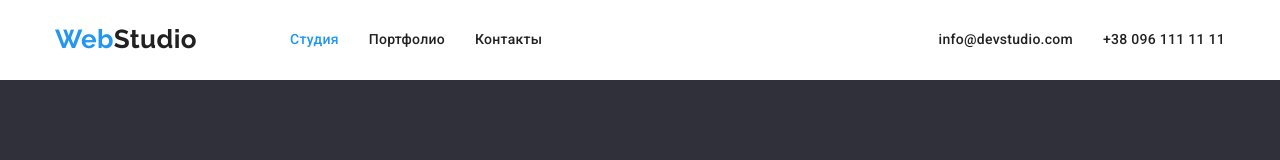
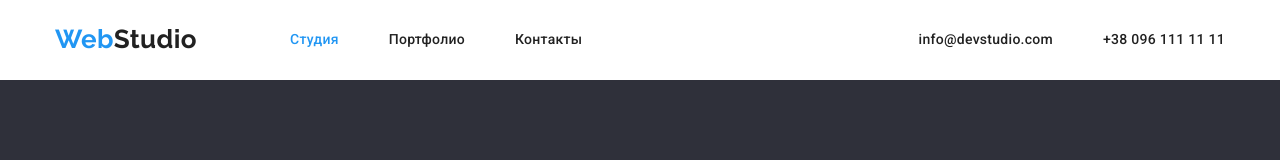
Before and after one commit to sashazabor8/goit-markup-hw-03, a plain HTML site: page index.html in a window 1280 px wide. Shown: the top 160 px of the page. Drawn offline with nearby package versions, Linux system fonts and the light colour scheme.

Commit message:
исправляет отступы в шапке

```diff
--- a/css/styles.css
+++ b/css/styles.css
@@ -121,6 +121,7 @@ h1,h2,h3,h4,h5,h6, ul, li, button, p {
 
 .contacts-list {
     display: flex;
+    margin-left: auto;
 }
 
 .site-nav .link,
@@ -243,7 +244,7 @@ h1,h2,h3,h4,h5,h6, ul, li, button, p {
     margin-bottom: 50px;
 }
 
-.list .item:not(:last-child) {
+.work .item:not(:last-child) {
     margin-right: 30px;
 }
 
```
